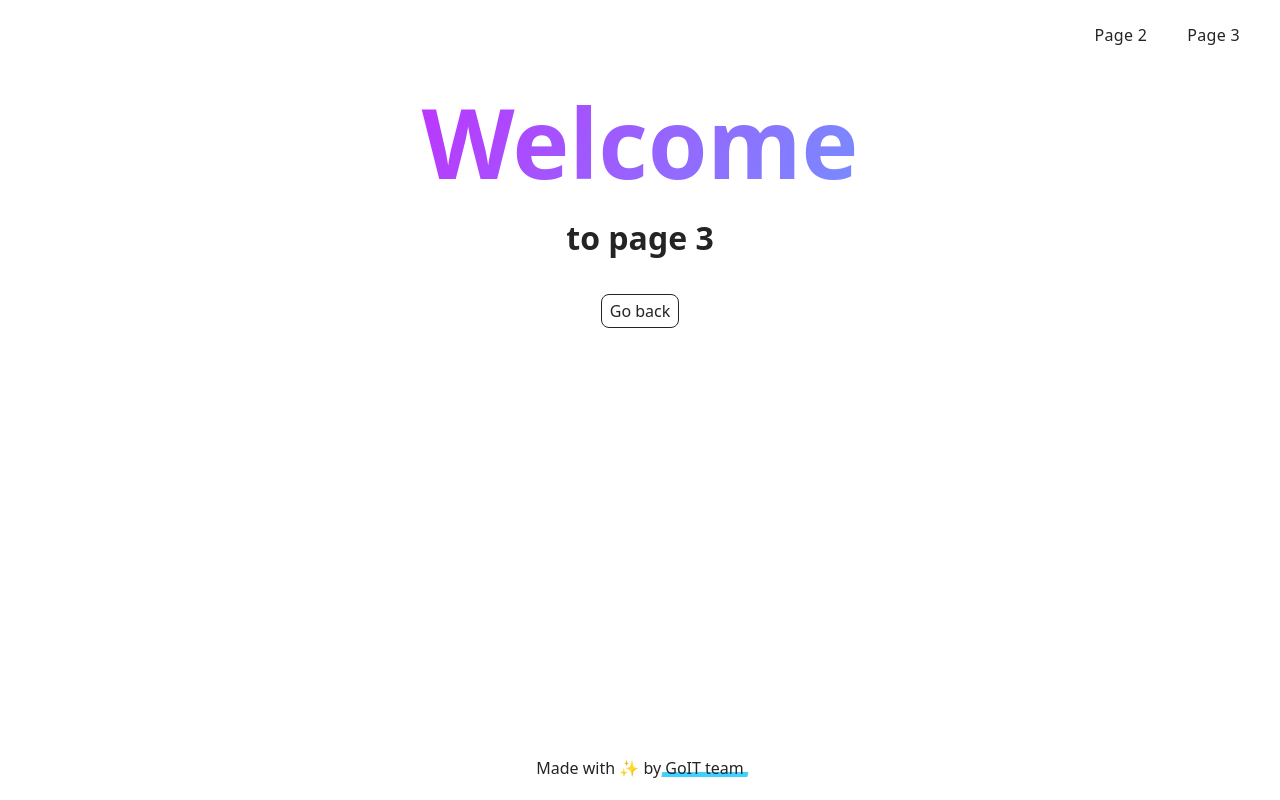
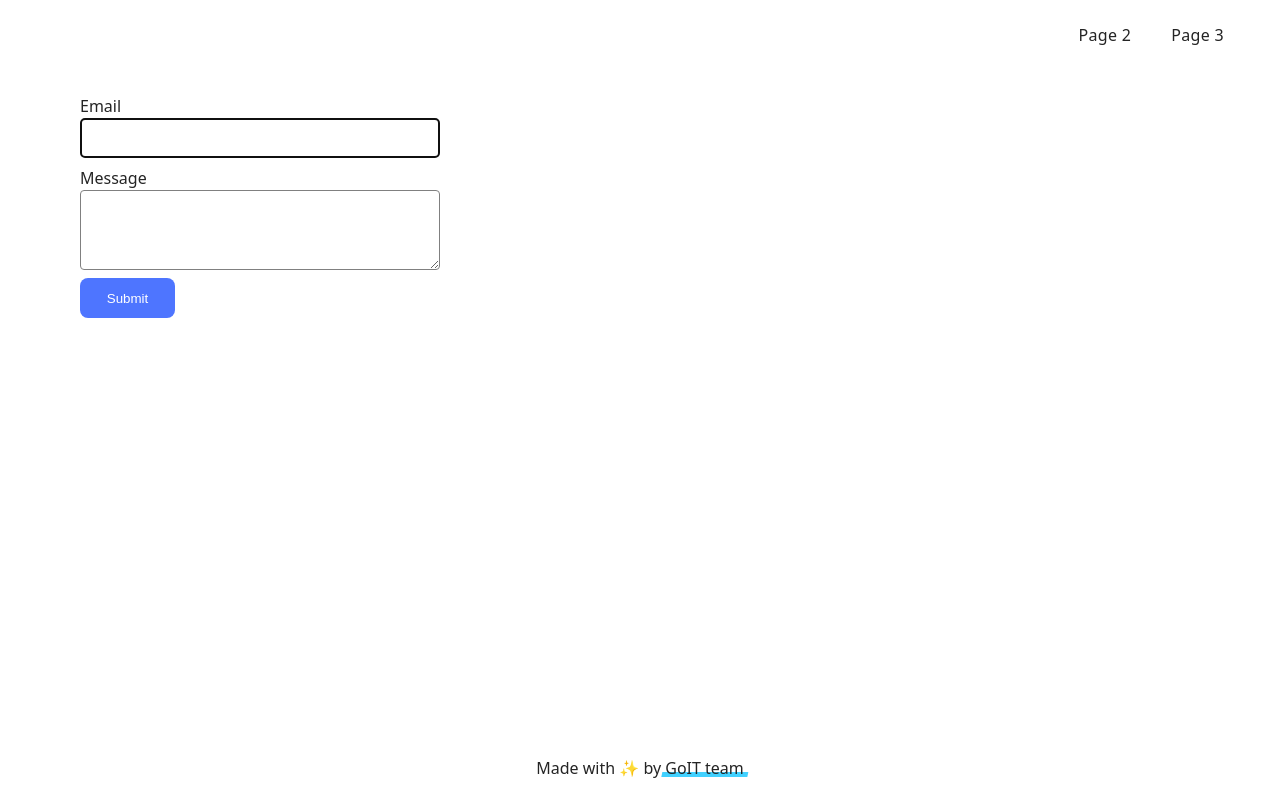
Before and after one commit to hakcinar/goit-js-hw-09, a website built with Vite: page src/page-3.html in a window 1280 px wide. Built offline with nearby package versions, Linux system fonts and the light colour scheme.

```diff
--- /dev/null
+++ b/src/css/02-form.css
@@ -0,0 +1,41 @@
+* {
+  box-sizing: border-box;
+}
+.feedback-form {
+  display: flex;
+  flex-direction: column;
+  margin: 0;
+  max-width: 408px;
+  padding: 24px;
+}
+.feedback-form label {
+  margin-bottom: 8px;
+  display: flex;
+  flex-direction: column;
+}
+.feedback-form label input,
+textarea {
+  width: 100%;
+  padding: 8px 16px;
+  border: 1px solid #808080;
+  border-radius: 4px;
+}
+.feedback-form label input {
+  height: 40px;
+}
+.feedback-form label textarea {
+  height: 80px;
+}
+.feedback-form button {
+  width: 95px;
+  height: 40px;
+  padding: 8px 16px;
+  background-color: #4e75ff;
+  color: white;
+  border: none;
+  border-radius: 8px;
+  cursor: pointer;
+}
+.feedback-form button:hover {
+  background-color: #6c8cff;
+}
--- a/src/css/styles.css
+++ b/src/css/styles.css
@@ -17,3 +17,4 @@
 @import url('./back-link.css');
 @import url('./footer.css');
 @import url('./01-gallery.css');
+@import url('./02-form.css');
--- a/src/page-3.html
+++ b/src/page-3.html
@@ -6,6 +6,7 @@
     <meta name="viewport" content="width=device-width, initial-scale=1.0" />
     <title>Page 3</title>
     <link rel="stylesheet" href="./css/styles.css" />
+    <link rel="stylesheet" href="./css/02-form.css" />
   </head>
   <body>
     <load
@@ -16,10 +17,17 @@
 
     <main>
       <div class="container">
-        <h1 class="main-title">
-          <span class="main-title-gradient">Welcome</span> to page 3
-        </h1>
-        <load src="./partials/back-link.html" />
+        <form class="feedback-form" autocomplete="off">
+          <label>
+            Email
+            <input type="email" name="email" autofocus />
+          </label>
+          <label>
+            Message
+            <textarea name="message" rows="8"></textarea>
+          </label>
+          <button type="submit">Submit</button>
+        </form>
       </div>
     </main>
 
```
